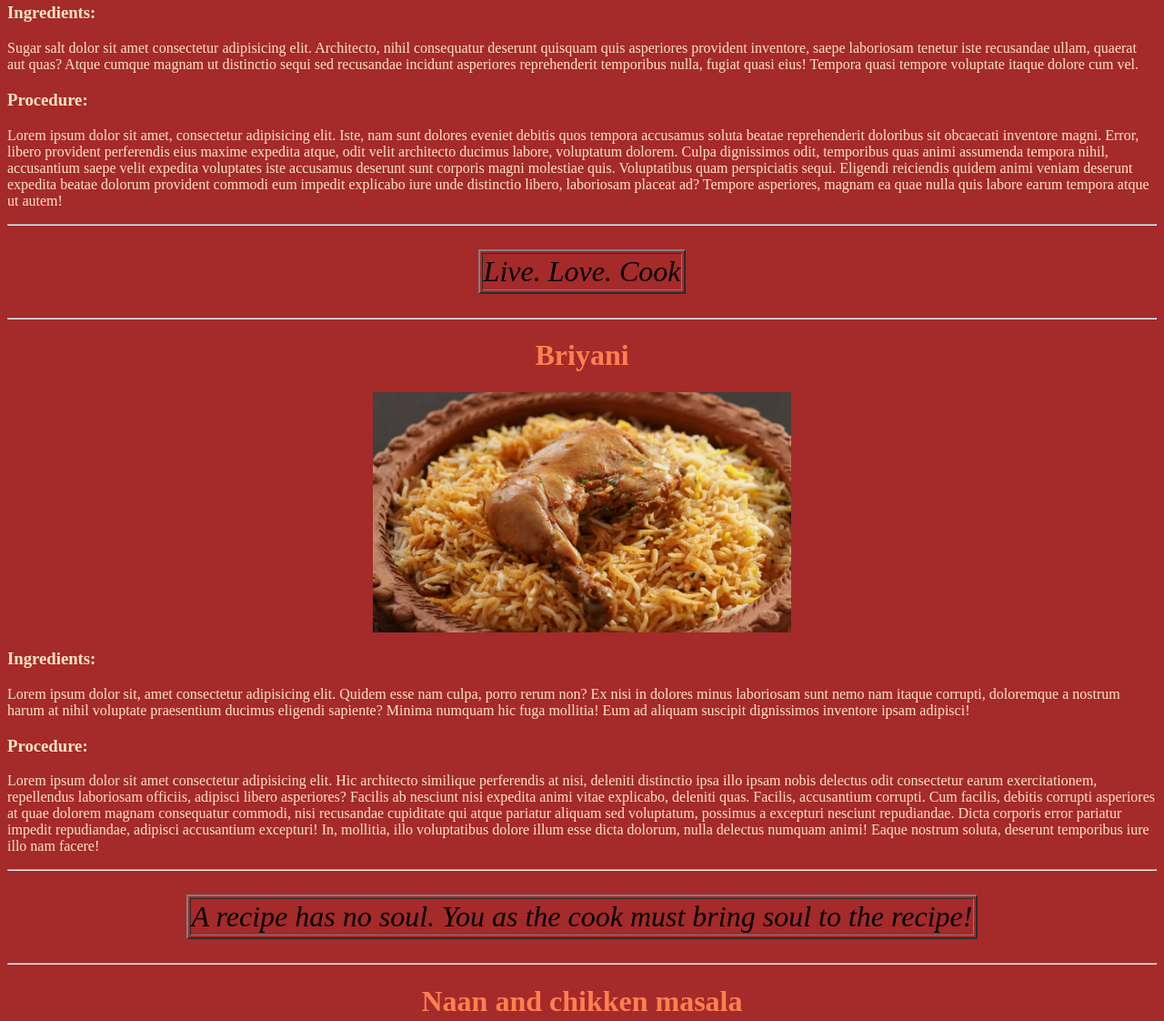
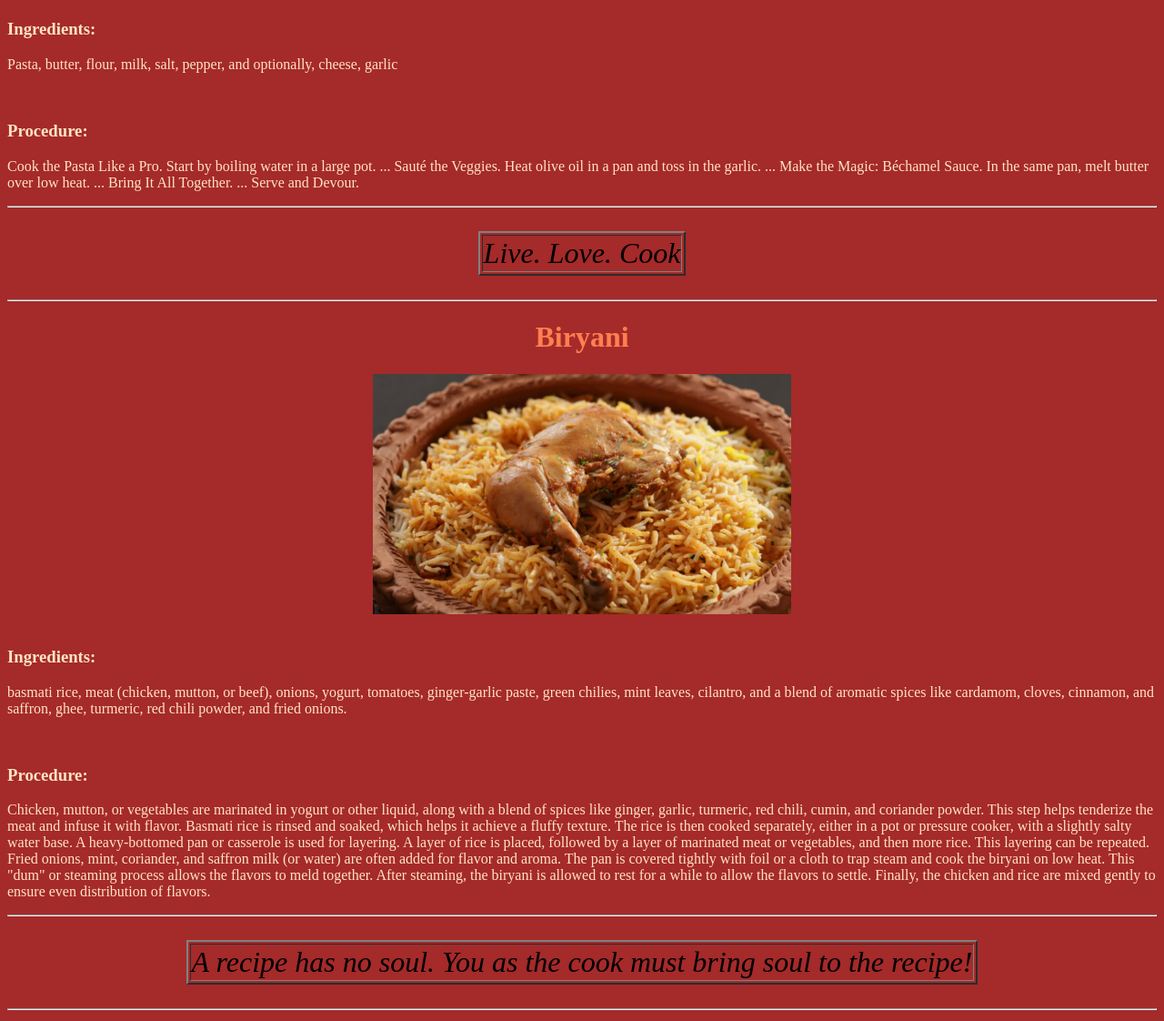
Before and after one commit to Nithiga-hue/recipe-page, a plain HTML site: page index.html in a window 1280 px wide. Shown: the part 366-1488 px from the top of the page at 91% size. Drawn offline with Linux system fonts and the light colour scheme.

Commit message:
Update index.html

```diff
--- a/index.html
+++ b/index.html
@@ -1,22 +1,27 @@
 <head>
 <title>Recipe</title>
 <link rel="icon" type="image/png" href="favicon.png">
+
 <hr><hr>
 <center style="color: burlywood;">
     <h1 style="font-style: oblique;">
     My Recipe Book
 </h1>
+</center><hr><hr>
 </head>
-</center><hr><hr>
 
 <body style="background-color: brown; color: bisque;" >
 
 <center style="color: coral;"><h1>White Sauce Pasta</h1>
 <img src="wsp.png"></center>
-<h3>Ingredients:</h3>
-<p>Sugar salt dolor sit amet consectetur adipisicing elit. Architecto, nihil consequatur deserunt quisquam quis asperiores provident inventore, saepe laboriosam tenetur iste recusandae ullam, quaerat aut quas? Atque cumque magnam ut distinctio sequi sed recusandae incidunt asperiores reprehenderit temporibus nulla, fugiat quasi eius! Tempora quasi tempore voluptate itaque dolore cum vel.</p>
-<h3>Procedure:</h3>
-<p>Lorem ipsum dolor sit amet, consectetur adipisicing elit. Iste, nam sunt dolores eveniet debitis quos tempora accusamus soluta beatae reprehenderit doloribus sit obcaecati inventore magni. Error, libero provident perferendis eius maxime expedita atque, odit velit architecto ducimus labore, voluptatum dolorem. Culpa dignissimos odit, temporibus quas animi assumenda tempora nihil, accusantium saepe velit expedita voluptates iste accusamus deserunt sunt corporis magni molestiae quis. Voluptatibus quam perspiciatis sequi. Eligendi reiciendis quidem animi veniam deserunt expedita beatae dolorum provident commodi eum impedit explicabo iure unde distinctio libero, laboriosam placeat ad? Tempore asperiores, magnam ea quae nulla quis labore earum tempora atque ut autem!</p><hr>
+<br><h3>Ingredients:</h3>
+<p>Pasta, butter, flour, milk, salt, pepper, and optionally, cheese, garlic</p>
+<br><h3>Procedure:</h3>
+<p>Cook the Pasta Like a Pro. Start by boiling water in a large pot. ...
+Sauté the Veggies. Heat olive oil in a pan and toss in the garlic. ...
+Make the Magic: Béchamel Sauce. In the same pan, melt butter over low heat. ...
+Bring It All Together. ...
+Serve and Devour.</p><hr>
 <br>
 <center >
     <table border="2">
@@ -26,13 +31,24 @@
 </table>
 </center><br><hr>
 
-<center style="color: coral;"><h1>Briyani</h1>
+<center style="color: coral;"><h1>Biryani</h1>
 <img src="bri.png"></center>
-<h3>Ingredients:</h3>
-<p>Lorem ipsum dolor sit, amet consectetur adipisicing elit. Quidem esse nam culpa, porro rerum non? Ex nisi in dolores minus laboriosam sunt nemo nam itaque corrupti, doloremque a nostrum harum at nihil voluptate praesentium ducimus eligendi sapiente? Minima numquam hic fuga mollitia! Eum ad aliquam suscipit dignissimos inventore ipsam adipisci!
-</p>
-<h3>Procedure:</h3>
-<p>Lorem ipsum dolor sit amet consectetur adipisicing elit. Hic architecto similique perferendis at nisi, deleniti distinctio ipsa illo ipsam nobis delectus odit consectetur earum exercitationem, repellendus laboriosam officiis, adipisci libero asperiores? Facilis ab nesciunt nisi expedita animi vitae explicabo, deleniti quas. Facilis, accusantium corrupti. Cum facilis, debitis corrupti asperiores at quae dolorem magnam consequatur commodi, nisi recusandae cupiditate qui atque pariatur aliquam sed voluptatum, possimus a excepturi nesciunt repudiandae. Dicta corporis error pariatur impedit repudiandae, adipisci accusantium excepturi! In, mollitia, illo voluptatibus dolore illum esse dicta dolorum, nulla delectus numquam animi! Eaque nostrum soluta, deserunt temporibus iure illo nam facere!</p>
+<br><h3>Ingredients:</h3>
+<p>basmati rice, meat (chicken, mutton, or beef), onions, yogurt, tomatoes, ginger-garlic paste, green chilies, mint leaves, cilantro, and a blend of aromatic spices like cardamom,
+    cloves, cinnamon, and saffron, ghee, turmeric, red chili powder, and fried onions.</p>
+<br><h3>Procedure:</h3>
+<p>Chicken, mutton, or vegetables are marinated in yogurt or other liquid, along with a blend of spices like ginger, garlic, turmeric, red chili, cumin, and coriander powder.
+This step helps tenderize the meat and infuse it with flavor.
+Basmati rice is rinsed and soaked, which helps it achieve a fluffy texture.
+The rice is then cooked separately, either in a pot or pressure cooker, with a slightly salty water base.
+A heavy-bottomed pan or casserole is used for layering.
+A layer of rice is placed, followed by a layer of marinated meat or vegetables, and then more rice.
+This layering can be repeated.
+Fried onions, mint, coriander, and saffron milk (or water) are often added for flavor and aroma.
+The pan is covered tightly with foil or a cloth to trap steam and cook the biryani on low heat.
+This "dum" or steaming process allows the flavors to meld together.
+After steaming, the biryani is allowed to rest for a while to allow the flavors to settle.
+Finally, the chicken and rice are mixed gently to ensure even distribution of flavors.</p>
 <hr>
 <br>
 <center >
@@ -46,10 +62,12 @@
 <center style="color: coral;"><h1>Naan and chikken masala
 </h1>
 <img src="naan.png"></center>
-<h3>Ingredients:</h3>
-<p>Lorem ipsum dolor sit amet consectetur adipisicing elit. Architecto, nihil consequatur deserunt quisquam quis asperiores provident inventore, saepe laboriosam tenetur iste recusandae ullam, quaerat aut quas? Atque cumque magnam ut distinctio sequi sed recusandae incidunt asperiores reprehenderit temporibus nulla, fugiat quasi eius! Tempora quasi tempore voluptate itaque dolore cum vel.</p>
-<h3>Procedure:</h3>
-<p>Lorem ipsum dolor sit amet, consectetur adipisicing elit. Iste, nam sunt dolores eveniet debitis quos tempora accusamus soluta beatae reprehenderit doloribus sit obcaecati inventore magni. Error, libero provident perferendis eius maxime expedita atque, odit velit architecto ducimus labore, voluptatum dolorem. Culpa dignissimos odit, temporibus quas animi assumenda tempora nihil, accusantium saepe velit expedita voluptates iste accusamus deserunt sunt corporis magni molestiae quis. Voluptatibus quam perspiciatis sequi. Eligendi reiciendis quidem animi veniam deserunt expedita beatae dolorum provident commodi eum impedit explicabo iure unde distinctio libero, laboriosam placeat ad? Tempore asperiores, magnam ea quae nulla quis labore earum tempora atque ut autem!</p><hr>
+<br><h3>Ingredients:</h3>
+<p> flour (all-purpose or bread flour), yeast, warm water, sugar, salt, and yogurt or milk.chicken, onion, tomato, ginger-garlic paste,
+    various spices like coriander, cumin, turmeric, chili powder, and garam masala, as well as yogurt or cream for a richer texture.</p>
+<br><h3>Procedure:</h3>
+<p> To make Naan Bread, Mix the flour and greek yoghurt in a large bowl until thoroughly combined. Lightly dust a surface and transfer the yoghurt mix. Knead it until smooth for about two to three minutes. If the dough gets too sticky, add more flour.
+    To make chicken masala, Marinate the chicken, preparing the masala (spice blend), and then simmering the chicken in the masala gravy until tender. </p><hr>
 <br>
 <center >
     <table border="2">
```
